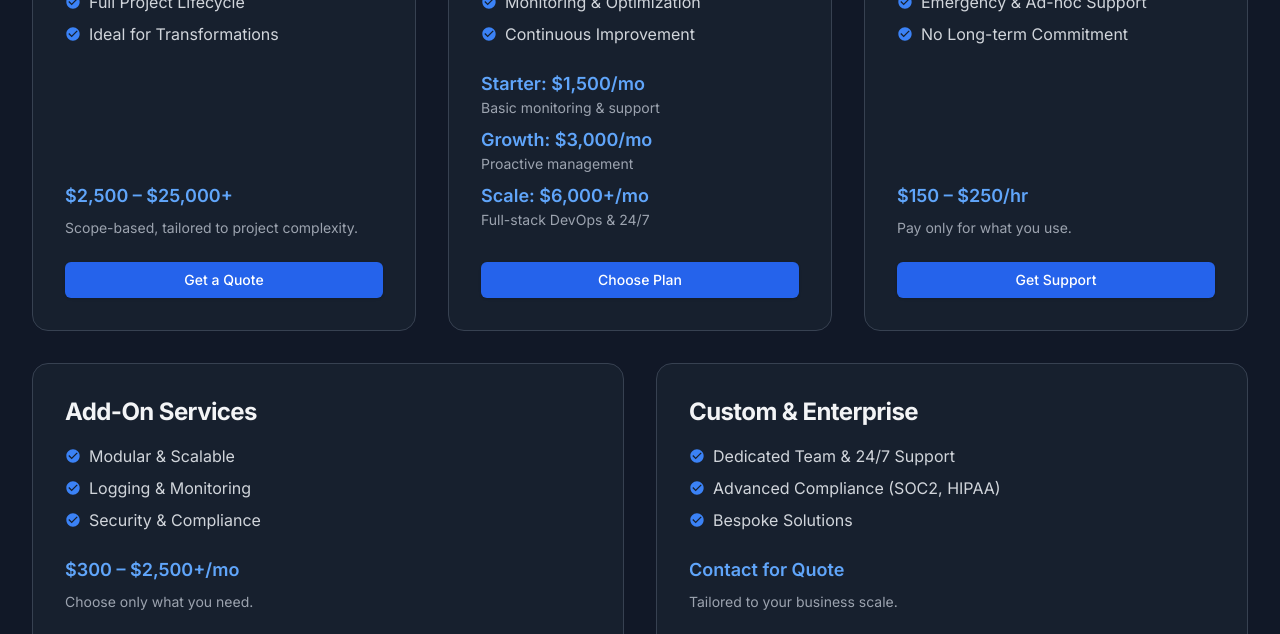
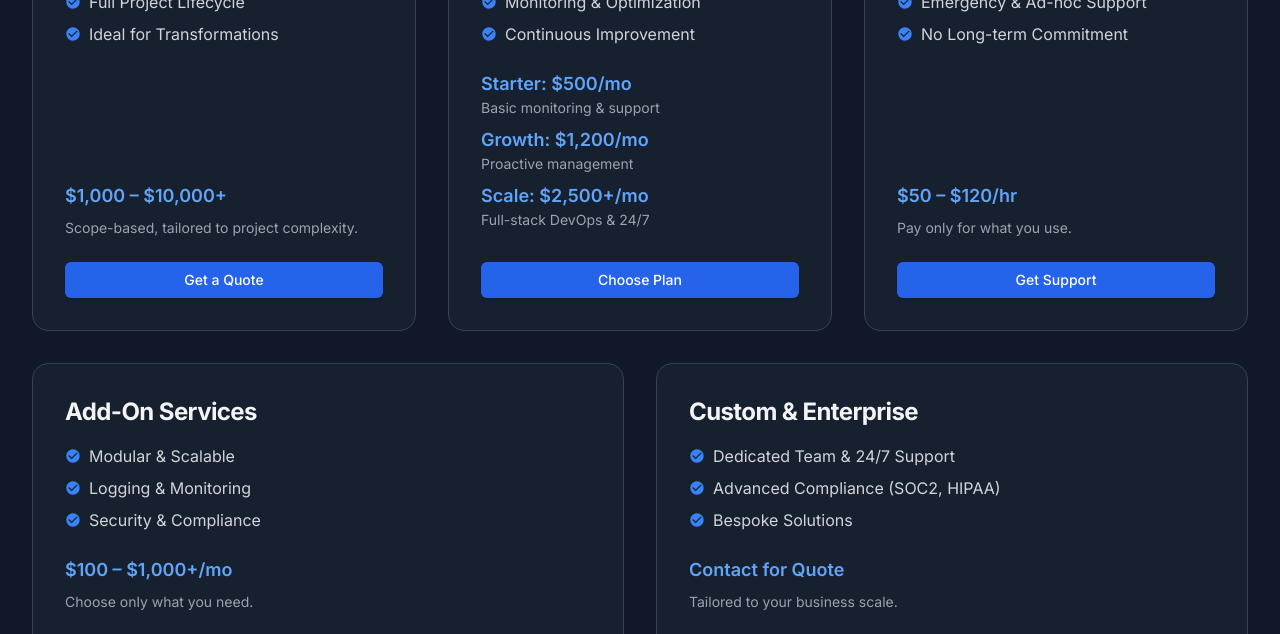
Before and after one commit to shhahhussain/edenic, a Next.js app: page /pricing in a window 1280 px wide. Shown: the part 483-1117 px from the top of the page. Built offline with nearby package versions, Linux system fonts and the light colour scheme.

Commit message:
update the pricing

```diff
--- a/src/app/pricing/page.tsx
+++ b/src/app/pricing/page.tsx
@@ -34,7 +34,7 @@ export default function Pricing() {
                   <li className="flex items-center"><CheckCircle className="text-blue-500 mr-2" /> Full Project Lifecycle</li>
                   <li className="flex items-center"><CheckCircle className="text-blue-500 mr-2" /> Ideal for Transformations</li>
                 </ul>
-                <div className="text-lg font-semibold text-blue-600 dark:text-blue-400 mb-2">$2,500 – $25,000+</div>
+                <div className="text-lg font-semibold text-blue-600 dark:text-blue-400 mb-2">$1,000 – $10,000+</div>
                 <div className="text-sm text-muted-foreground dark:text-gray-400 mb-6">Scope-based, tailored to project complexity.</div>
                 <Button>Get a Quote</Button>
               </div>
@@ -54,11 +54,11 @@ export default function Pricing() {
                   <li className="flex items-center"><CheckCircle className="text-blue-500 mr-2" /> Continuous Improvement</li>
                 </ul>
                 <div className="mb-2">
-                  <div className="text-lg font-semibold text-blue-600 dark:text-blue-400">Starter: $1,500/mo</div>
+                  <div className="text-lg font-semibold text-blue-600 dark:text-blue-400">Starter: $500/mo</div>
                   <div className="text-sm text-muted-foreground dark:text-gray-400">Basic monitoring & support</div>
-                  <div className="text-lg font-semibold text-blue-600 dark:text-blue-400 mt-2">Growth: $3,000/mo</div>
+                  <div className="text-lg font-semibold text-blue-600 dark:text-blue-400 mt-2">Growth: $1,200/mo</div>
                   <div className="text-sm text-muted-foreground dark:text-gray-400">Proactive management</div>
-                  <div className="text-lg font-semibold text-blue-600 dark:text-blue-400 mt-2">Scale: $6,000+/mo</div>
+                  <div className="text-lg font-semibold text-blue-600 dark:text-blue-400 mt-2">Scale: $2,500+/mo</div>
                   <div className="text-sm text-muted-foreground dark:text-gray-400 mb-6">Full-stack DevOps & 24/7</div>
                 </div>
                  <Button>Choose Plan</Button>
@@ -78,7 +78,7 @@ export default function Pricing() {
                   <li className="flex items-center"><CheckCircle className="text-blue-500 mr-2" /> Emergency & Ad-hoc Support</li>
                   <li className="flex items-center"><CheckCircle className="text-blue-500 mr-2" /> No Long-term Commitment</li>
                 </ul>
-                <div className="text-lg font-semibold text-blue-600 dark:text-blue-400 mb-2">$150 – $250/hr</div>
+                <div className="text-lg font-semibold text-blue-600 dark:text-blue-400 mb-2">$50 – $120/hr</div>
                 <div className="text-sm text-muted-foreground dark:text-gray-400 mb-6">Pay only for what you use.</div>
                  <Button>Get Support</Button>
               </div>
@@ -97,7 +97,7 @@ export default function Pricing() {
                   <li className="flex items-center"><CheckCircle className="text-blue-500 mr-2" /> Logging & Monitoring</li>
                   <li className="flex items-center"><CheckCircle className="text-blue-500 mr-2" /> Security & Compliance</li>
                 </ul>
-                <div className="text-lg font-semibold text-blue-600 dark:text-blue-400 mb-2">$300 – $2,500+/mo</div>
+                <div className="text-lg font-semibold text-blue-600 dark:text-blue-400 mb-2">$100 – $1,000+/mo</div>
                 <div className="text-sm text-muted-foreground dark:text-gray-400 mb-6">Choose only what you need.</div>
                  <Button>Customize</Button>
               </div>
```
